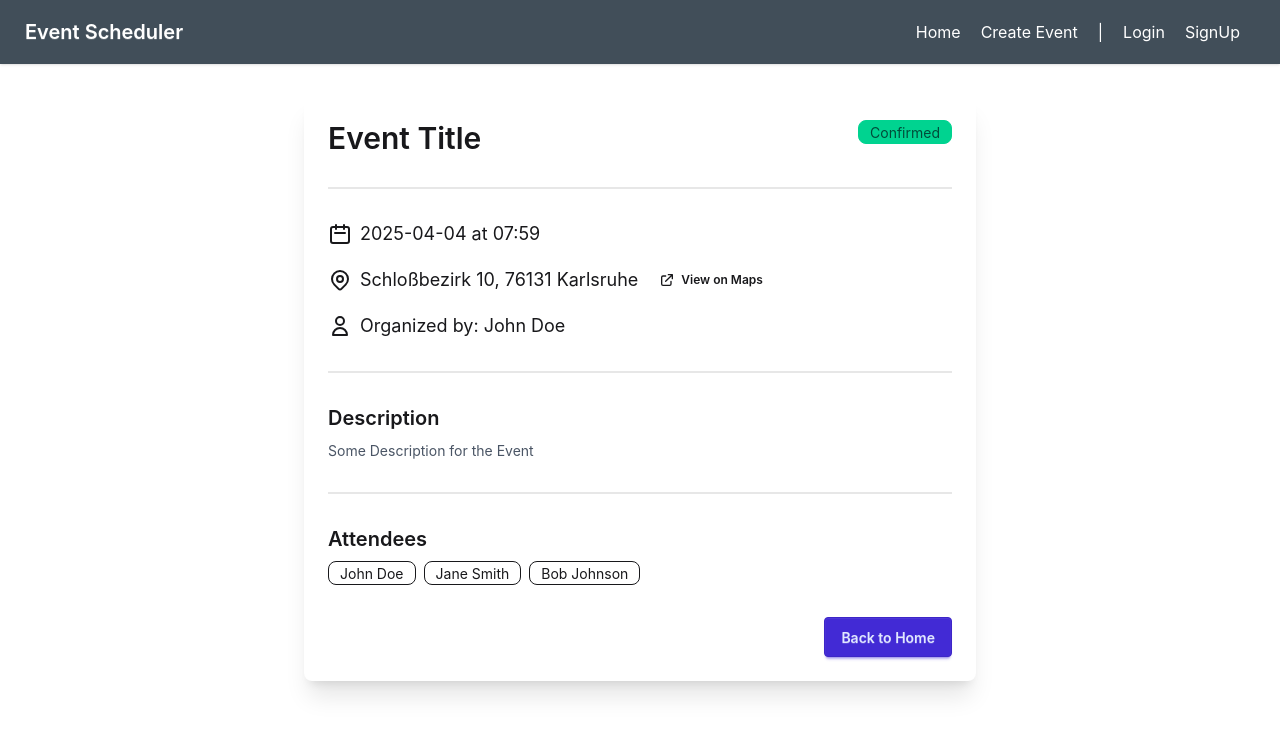
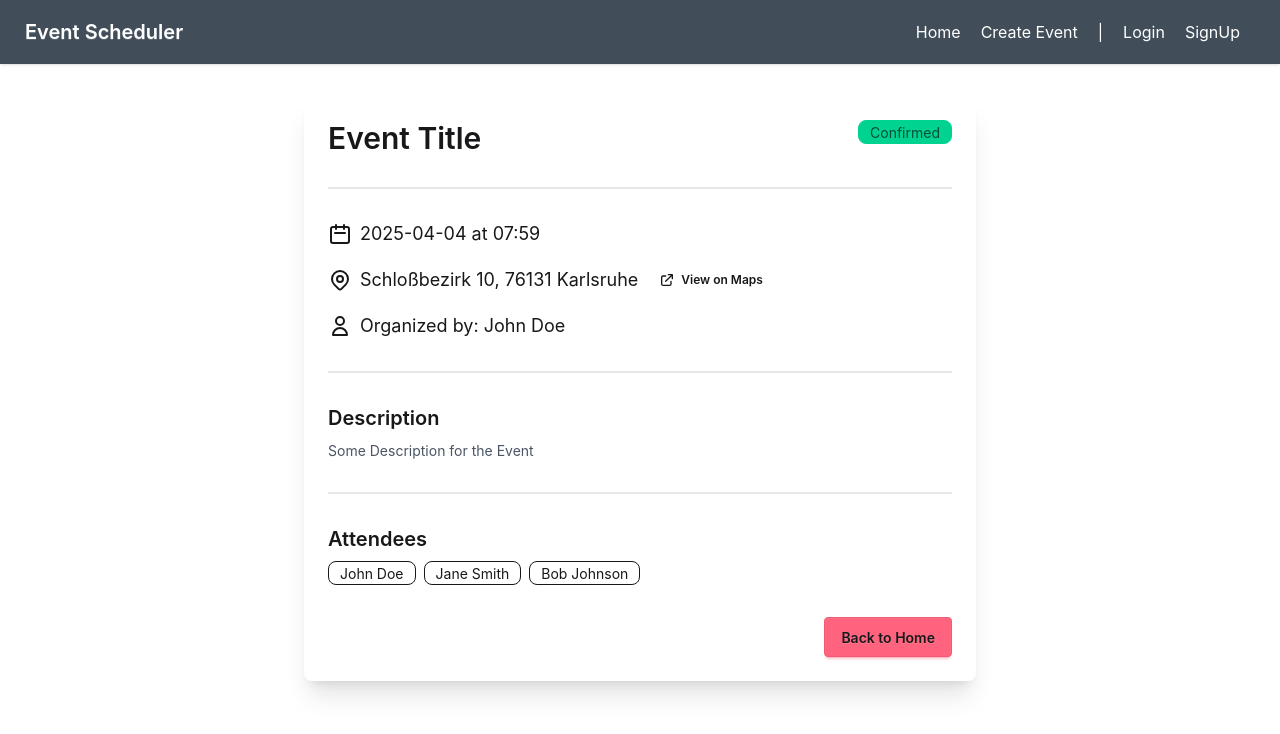
Before and after one commit to DS85300/EventScheduler, a React (Vite) app: page /event/1 in a window 1280 px wide. Shown: the top 734 px of the page. Built offline with nearby package versions, Linux system fonts and the light colour scheme.

Commit message:
style: make Back to Home buttons consistent with red color

```diff
--- a/src/pages/EventDetails.jsx
+++ b/src/pages/EventDetails.jsx
@@ -75,7 +75,7 @@ function EventDetails() {
           <span>{error}</span>
         </div>
         <div className="mt-4">
-          <Link to="/" className="btn btn-primary">Back to Home</Link>
+          <Link to="/" className="btn btn-error text-base-content">Back to Home</Link>
         </div>
       </div>
     );
@@ -151,7 +151,7 @@ function EventDetails() {
             </div>
 
             <div className="card-actions justify-end mt-6">
-              <Link to="/" className="btn btn-primary">Back to Home</Link>
+              <Link to="/" className="btn btn-error text-base-content">Back to Home</Link>
             </div>
           </div>
         </div>
```
